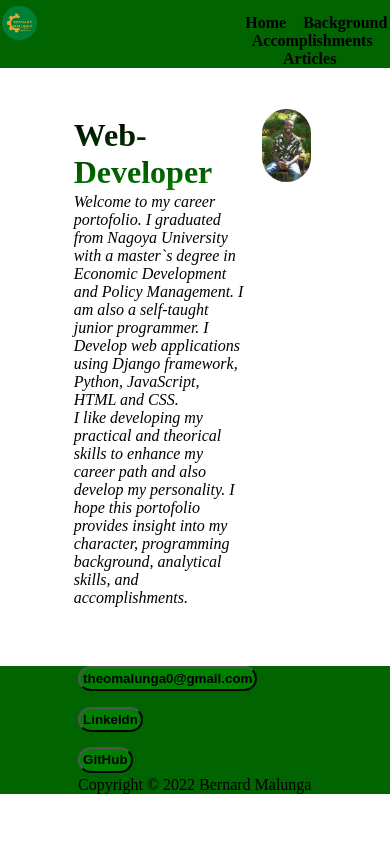
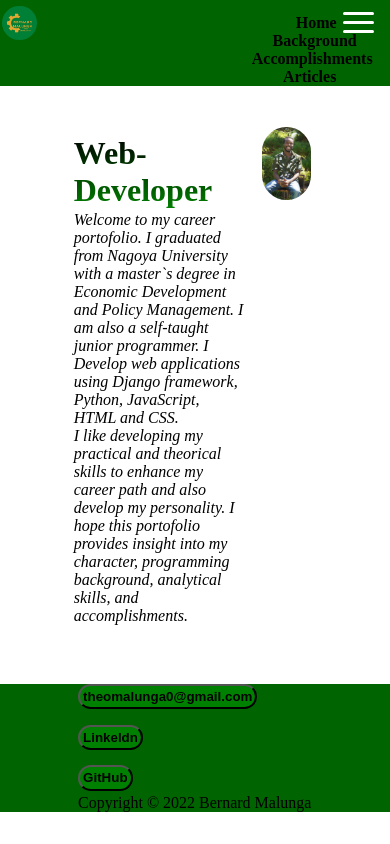
Before and after one commit to ber-nardTheo1/portofolio-bernard-malunga, a Django app: page /home/ in a window 390 px wide. Run offline with Django 4.2, Linux system fonts and the light colour scheme; some libraries are stand-ins or nearby versions.

Commit message:
mywebsite

```diff
--- a/mywebsite/templates/mywebsite/home.html
+++ b/mywebsite/templates/mywebsite/home.html
@@ -25,6 +25,11 @@
         </div>
         <div>
             <nav class="left-nav-bar">
+                <a href="" id="toggle-button" class="toggle-button">
+                    <span class="bar"></span>
+                    <span class="bar"></span>
+                    <span class="bar"></span>
+                </a>
                 <ul id="left-nav-link" class="left-nav-link">
                         <li class="btn-home" style="padding-left:10%;"><a href={% url 'home'%}>Home</a></li>
                         <li class="work-background" style="padding-left:8%;"><a href={% url 'career'%}>Background</a></li>
--- a/static/home.js
+++ b/static/home.js
@@ -1,7 +1,6 @@
-const LeftNavLink = document.getElementsById('left-nav-bar')
-const ToggleButton = document.getElementById('toggle-button')
+const toggleButton = document.getElementsById('toggle-button')[0]
+const navbarLinks = document.getElementsById('left-nav-link')[0]
 
-ToggleButton.addEventListener('click', () =>{
-    LeftNavLink.ClassList.toggle('active')
-
+toggleButton.addEventListener('click', () => {
+  navbarLinks.classList.toggle('active')
 })
--- a/static/styles.css
+++ b/static/styles.css
@@ -1,4 +1,4 @@
-@media only screen and (max-width:300px) {
+@media only screen and (max-width:1000px) {
     html, body{
 
         min-height:100vh;
@@ -9,9 +9,6 @@
     }
 
 }
-
-
-
 
     .email-contanct .linkedln-contact .github li{
         text-decoration: none;
@@ -50,14 +47,14 @@
 }
 
 
-li{
+.left-nav-bar ul{
 
     color: black;
     font-weight: bold;
     cursor: pointer;
     text-decoration: none;
     list-style: none;
-    display: inline-block;
+    display: flex;
 
 
 }
@@ -82,6 +79,7 @@
     transition-duration: 1s;
     transition-delay: 0.5s;
     transition-timing-function: ease-in;
+    display: block;
 
 }
 
@@ -94,6 +92,48 @@
     color: black;
     text-decoration: none;
 }
+
+.toggle-button{
+    position:absolute;
+    top:.75rem;
+    right:1rem;
+    display: none;
+    flex-direction: column;
+    justify-content: space-between;
+    width:31px;
+    height: 21px;
+
+}
+
+.toggle-button .bar{
+    height: 3px;
+    background-color: white;
+    border-radius: 10px;
+}
+
+@media screen and (max-width:1000px) {
+    .toggle-button{
+        display: flex;
+    }
+    .left-nav-link{
+        display: none;
+    }
+   .left-nav-link{
+        flex-direction: column;
+
+    }
+    .left-nav-bar li{
+        text-align: center;
+
+    }
+
+    .left-nav-bar.active{
+        display: flex;
+    }
+
+
+}
+
 
 .content-column{
     margin-right: 30%;
@@ -200,3 +240,8 @@
 button a:hover{
     color:white
 }
+
+footer ul li{
+    text-decoration: none;
+    list-style: none;
+}
```
